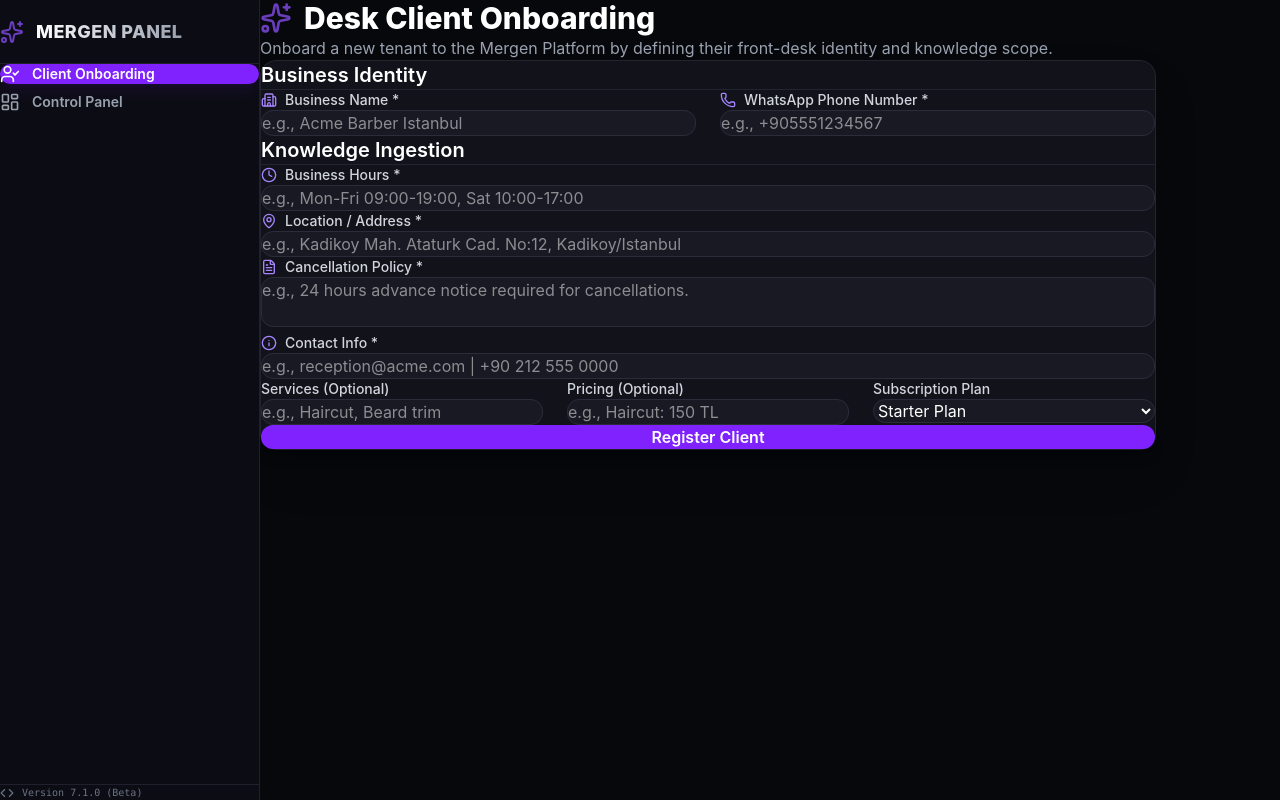
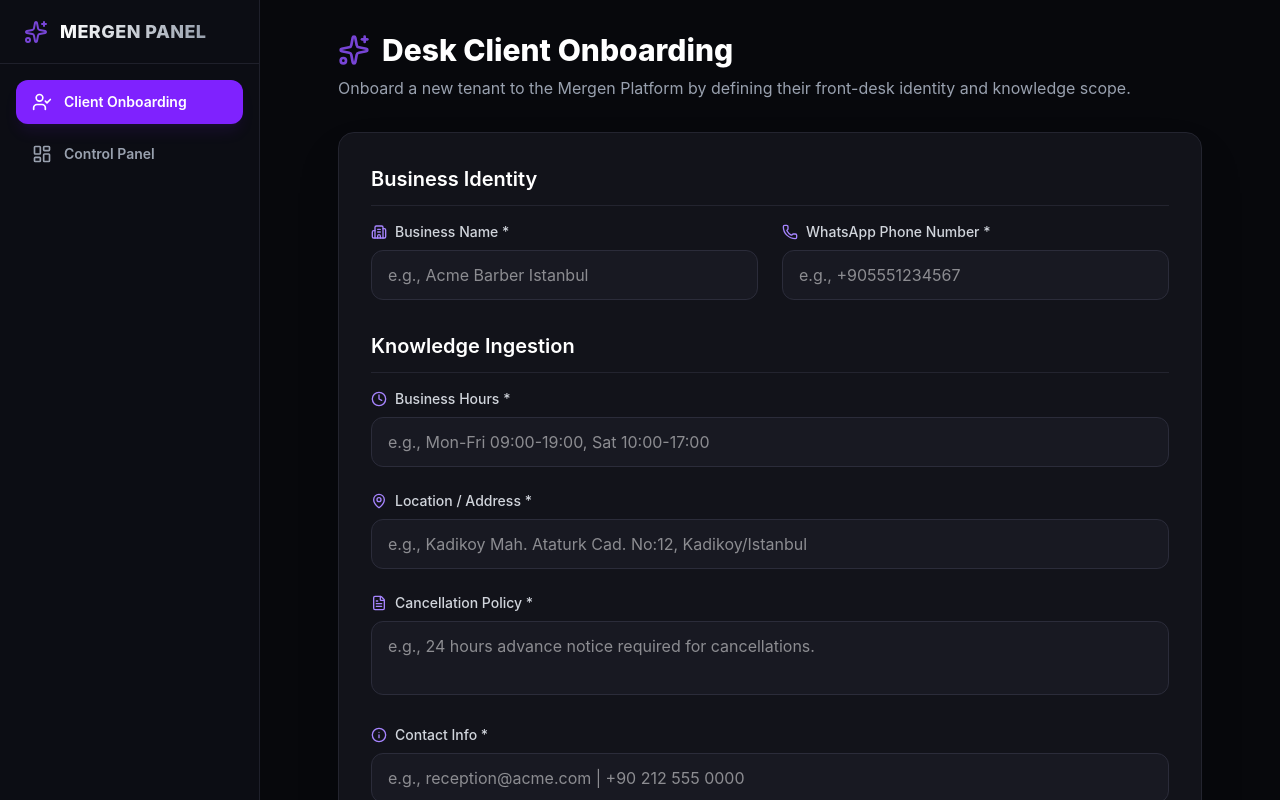
Before and after one commit to haremir/Mergen_Platform, a React (Vite) app in the folder frontend/: page /onboarding#/onboarding in a window 1280 px wide. Shown: the top 800 px of the page. Built offline with nearby package versions, Linux system fonts and the light colour scheme.

Commit message:
style(frontend): update index.css with modern typography and dark theme bases

```diff
--- a/frontend/src/index.css
+++ b/frontend/src/index.css
@@ -1,30 +1,32 @@
 @import "tailwindcss";
 
-/* ── Design tokens ─────────────────────────────────────────── */
-:root {
-  --sidebar-w: 240px;
-  color-scheme: dark;
+@layer base {
+  :root {
+    color-scheme: dark;
+  }
+
+  body {
+    background-color: #090a0f; /* slate-950 equivalent / dark background */
+    color: #f3f4f6; /* gray-100 */
+    font-family: 'Inter', -apple-system, BlinkMacSystemFont, "Segoe UI", Roboto, Helvetica, Arial, sans-serif;
+  }
 }
 
-/* ── Base resets ───────────────────────────────────────────── */
-*, *::before, *::after { box-sizing: border-box; margin: 0; padding: 0; }
-
-html, body, #root {
-  height: 100%;
-  font-family: 'Inter', system-ui, sans-serif;
-  background-color: #0a0b10;
-  color: #e2e8f0;
-  -webkit-font-smoothing: antialiased;
+/* Custom Scrollbar for modern feel */
+::-webkit-scrollbar {
+  width: 8px;
+  height: 8px;
 }
 
-/* ── Scrollbar ─────────────────────────────────────────────── */
-::-webkit-scrollbar { width: 6px; }
-::-webkit-scrollbar-track { background: #0f111a; }
-::-webkit-scrollbar-thumb { background: #2d3148; border-radius: 3px; }
+::-webkit-scrollbar-track {
+  background: #0f111a;
+}
 
-/* ── Focus ring ────────────────────────────────────────────── */
-:focus-visible {
-  outline: 2px solid #7c3aed;
-  outline-offset: 2px;
-  border-radius: 6px;
+::-webkit-scrollbar-thumb {
+  background: #1f2937; /* gray-800 */
+  border-radius: 4px;
 }
+
+::-webkit-scrollbar-thumb:hover {
+  background: #374151; /* gray-700 */
+}
```
